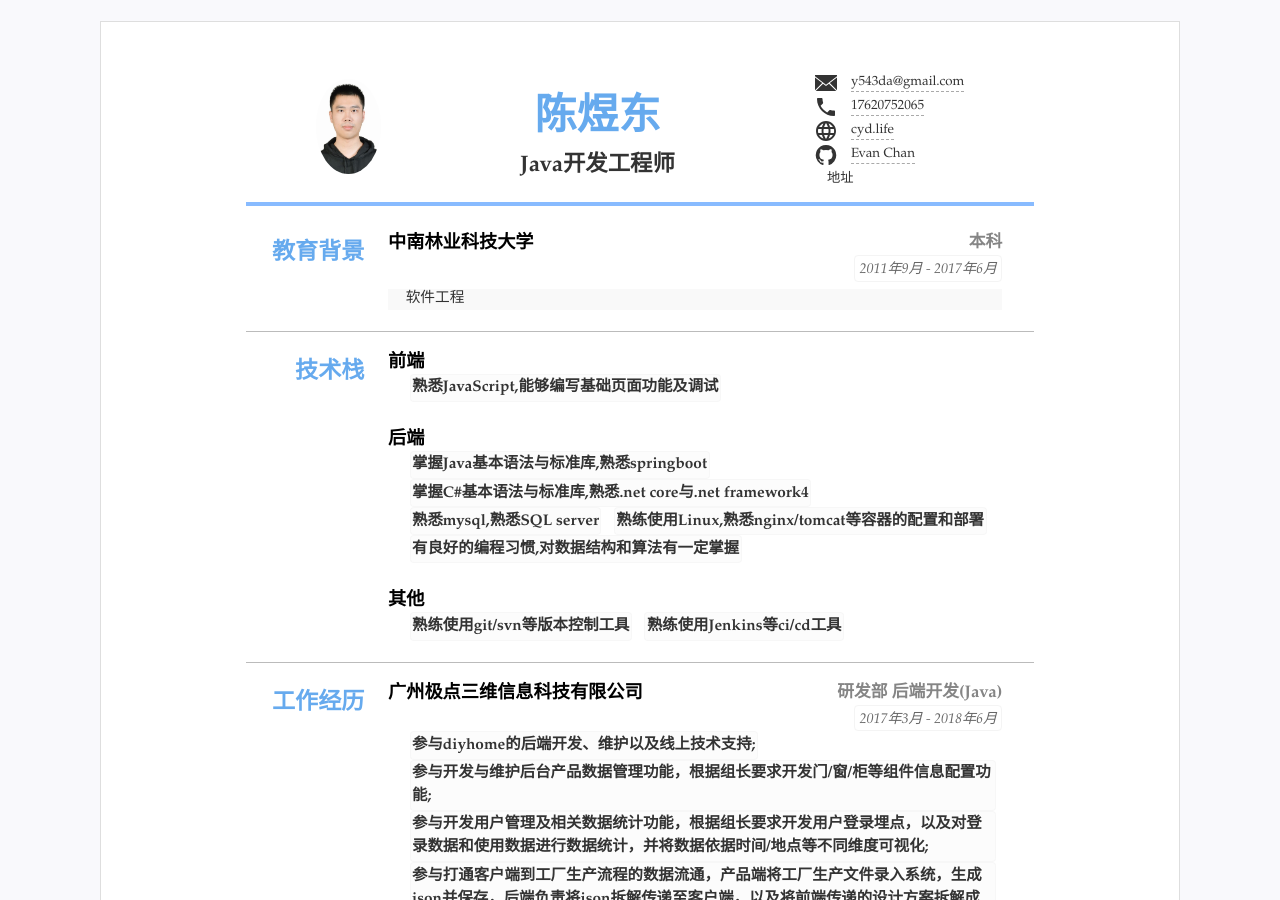
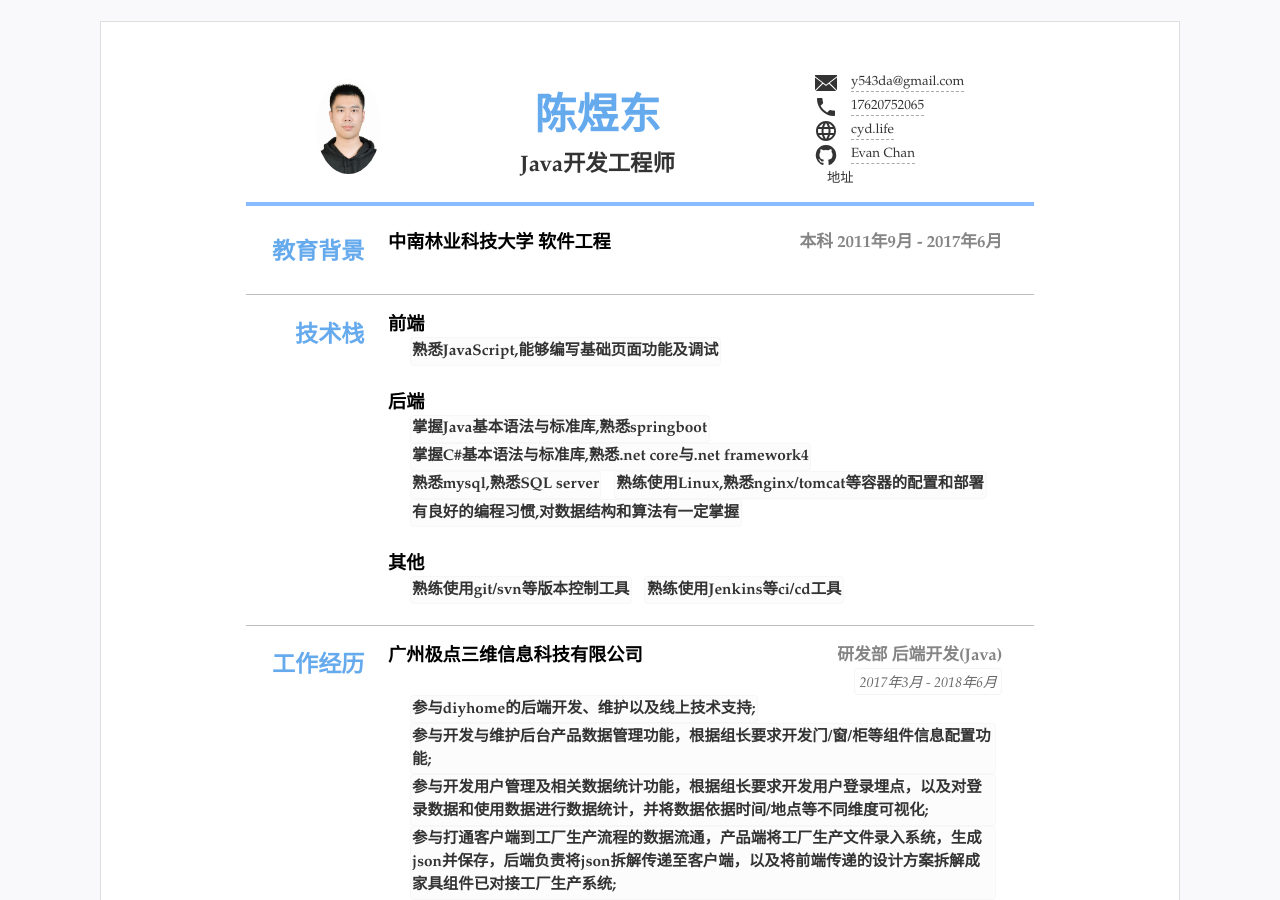
Before and after one commit to 0kestrel/resume2021, a Jekyll site: the page built from index.html, in a window 1280 px wide and 900 px high. Built offline with Jekyll 4.4.1, drawn with Linux system fonts in a browser that asks for light colours; part of the change alters nothing that is shown.

```diff
--- a/_data/resume.yml
+++ b/_data/resume.yml
@@ -30,10 +30,10 @@ main: #主要内容，
 - type: education #类别为ID
   name: 教育背景 #显示名称
   content: #内容基本格式 标题-副标题-日期-详细内容 (都允许空)
-  - title: 中南林业科技大学
-    duration: "2011年9月 - 2017年6月"
-    sub: 本科
-    detail: 软件工程
+  - title: 中南林业科技大学  软件工程
+#    duration:
+    sub: 本科  2011年9月 - 2017年6月
+#    detail:
 
 - type: skills
   name: "技术栈"
```
